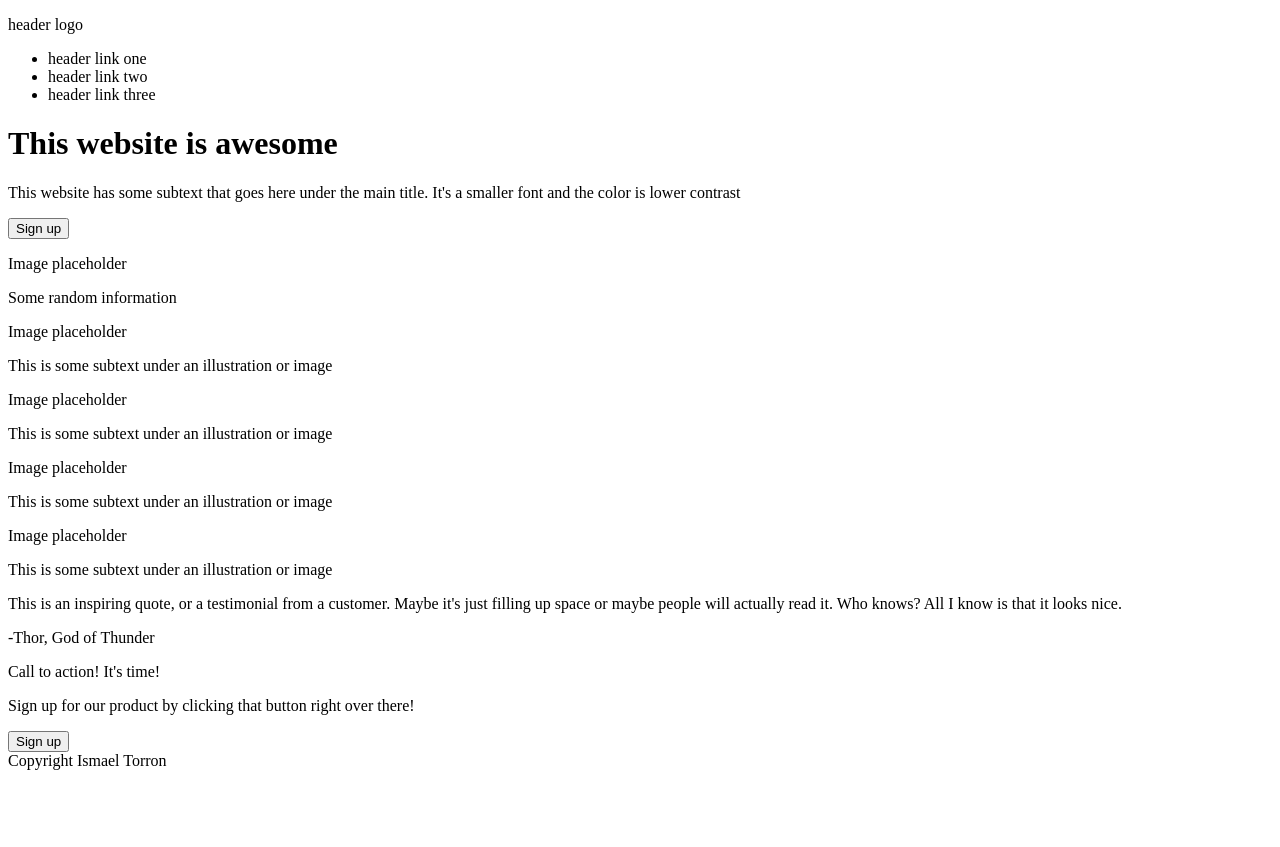
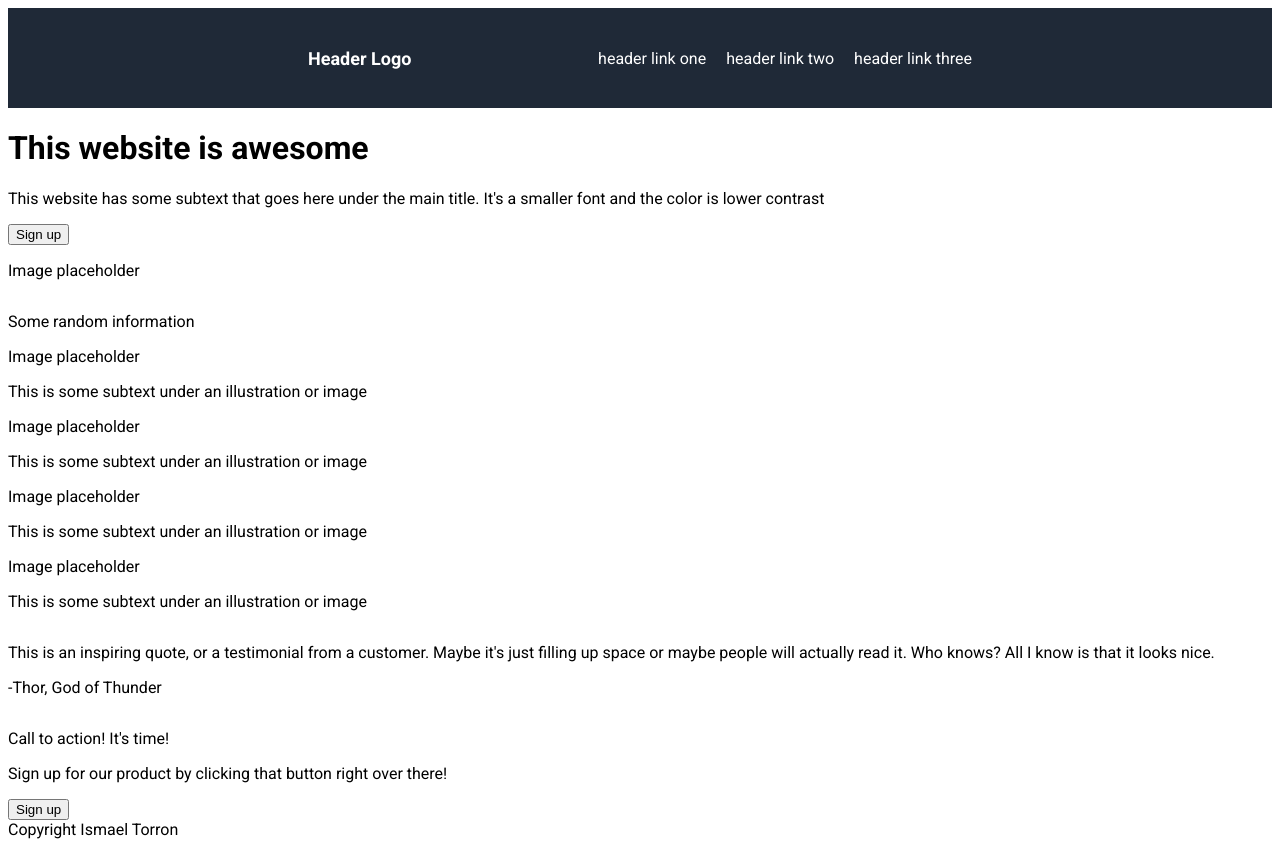
Before and after one commit to IsmaaTR/top-landing-page, a plain HTML site: page index.html in a window 1280 px wide. Before the commit the page ends 800 px from the top, so only its background shows below. Drawn offline with Linux system fonts and the light colour scheme.

Commit message:
Finished header styling

```diff
--- a/index.html
+++ b/index.html
@@ -2,14 +2,15 @@
 <html>
     <head>
         <title>Landing Page</title>
+        <link rel="stylesheet" type="text/css" href="styles.css">
     </head>
     <body>
         <div class="header">
-            <p>header logo</p>
-            <ul>
-                <li><a>header link one</a></li>
-                <li><a>header link two</a></li>
-                <li><a>header link three</a></li>
+            <p class="header-logo">Header Logo</p>
+            <ul class="header-links">
+                <li><a href="#">header link one</a></li>
+                <li><a href="#">header link two</a></li>
+                <li><a href="#">header link three</a></li>
             </ul>
         </div>
         <div class="page-description">
--- a/styles.css
+++ b/styles.css
@@ -0,0 +1,34 @@
+@import url('https://fonts.googleapis.com/css2?family=Roboto:wght@400;700&display=swap');
+
+body {
+    font-family: 'Roboto';
+    display: flex;
+    flex-direction: column;
+}
+
+.header {
+    flex-basis: 100px;
+    display: flex;
+    justify-content: space-between;
+    align-items: center;
+    background-color: #1F2937;
+    padding: 0 300px;
+    color: white;
+}
+
+.header-links {
+    list-style-type: none;
+    padding: 0;
+    display: flex;
+    gap: 20px;
+}
+
+.header-links a {
+    text-decoration: none;
+    color: white;
+}
+
+.header-logo {
+    font-weight: bold;
+    font-size: large;
+}
```
